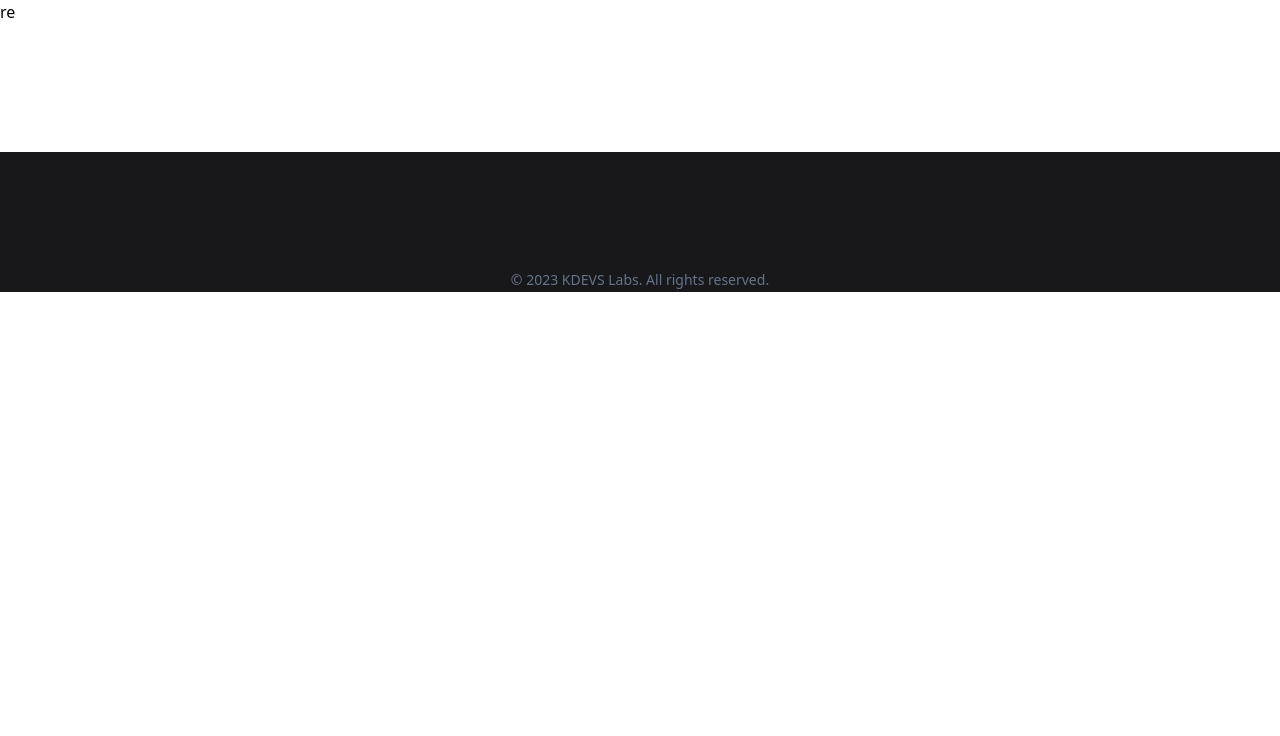
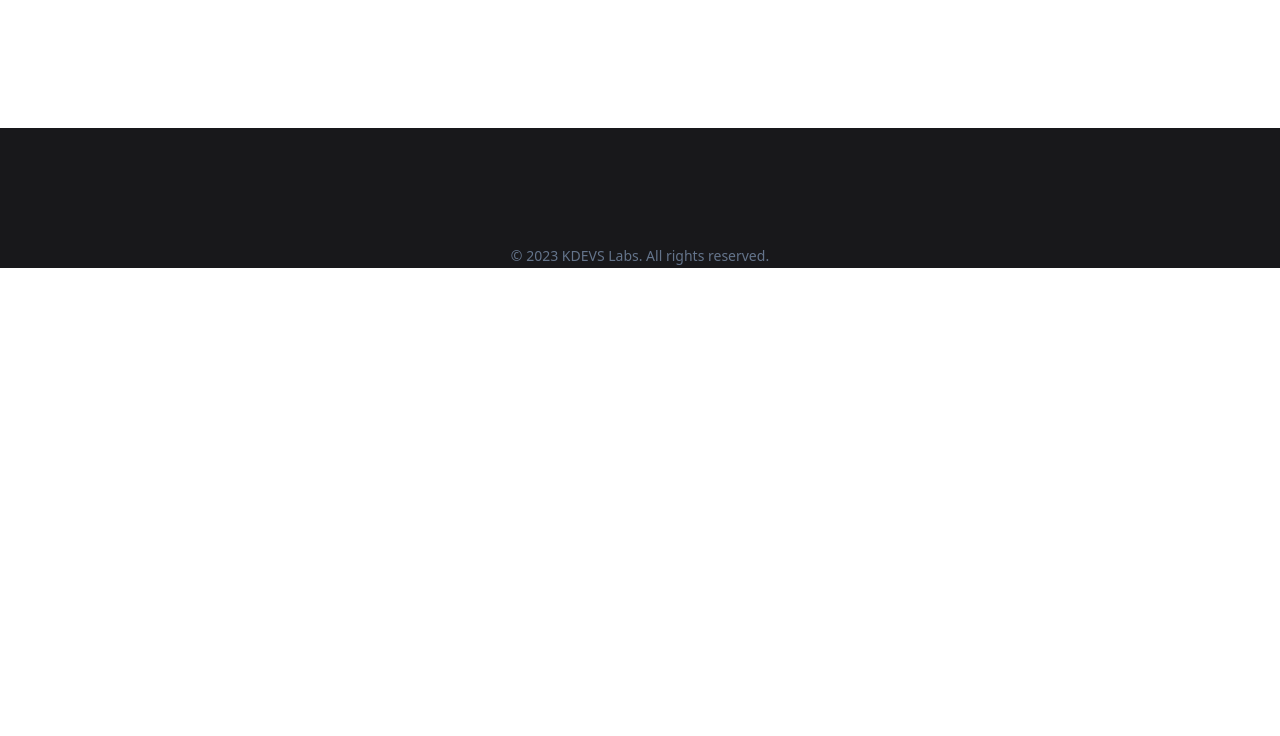
Before and after one commit to erikancardoso/projeto-tailwindcss, a website: page public/src/index.html in a window 1280 px wide. Shown: the part 64-800 px from the top of the page. Drawn offline with Linux system fonts and the light colour scheme.

Commit message:
project structure

```diff
--- a/public/src/index.html
+++ b/public/src/index.html
@@ -65,9 +65,7 @@
         </nav>
     </header>
     <main>
-        <section>
-            re
-        </section>
+        <!-- todo code php -->
     </main>
     <footer class="bg-zinc-900 mx-auto mt-32 w-full max-w-container px-4 sm:px-6 lg:px-8">
         <div class="mx-auto min-h-full-w-7xl px-2 sm:px-6 lg:px-8">
```
